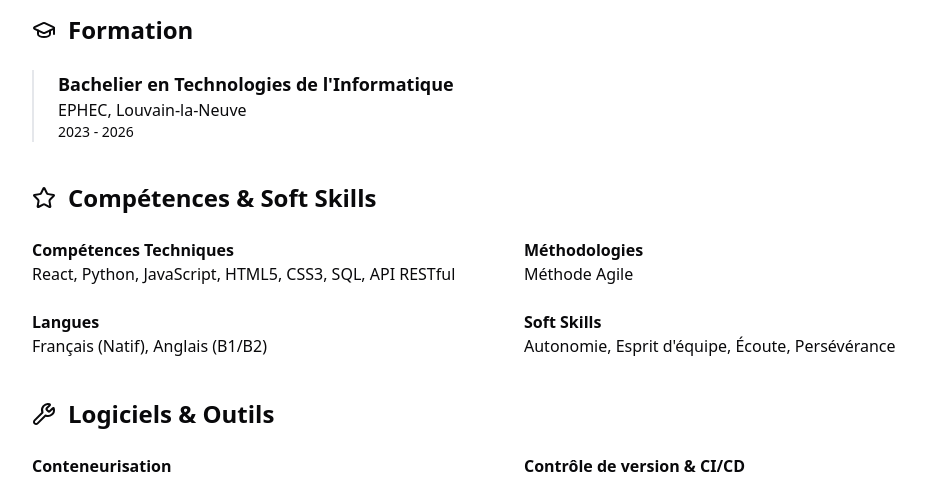
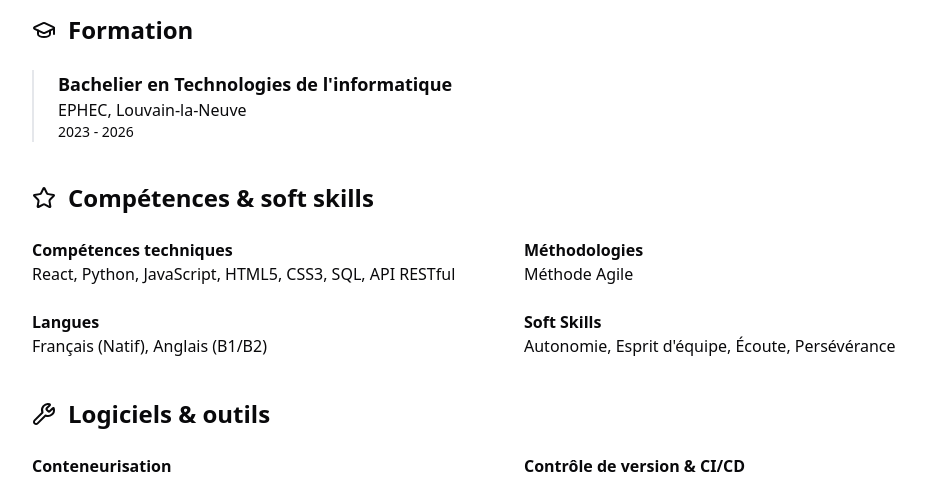
Before and after one commit to clemoudo/portfolio, a Next.js app in the folder web-app/: page /cv in a window 1280 px wide. Shown: the part 647-1127 px from the top of the page, without its empty margins (128-1054 px from the left). Built offline with nearby package versions, Linux system fonts and the light colour scheme.

Commit message:
rectification des majuscules

```diff
--- a/web-app/app/(pages)/contact/page.tsx
+++ b/web-app/app/(pages)/contact/page.tsx
@@ -27,7 +27,7 @@ export default function ContactPage() {
         {/* Carte Email */}
         <div className="border-border/40 bg-foreground/5 rounded-lg border p-8 text-center">
           <Mail className="text-foreground/80 mx-auto h-10 w-10" />
-          <h2 className="mt-4 text-xl font-semibold">Par Email</h2>
+          <h2 className="mt-4 text-xl font-semibold">Par email</h2>
           <p className="text-foreground/80 mt-2 text-lg">{email}</p>
           <a
             href={`mailto:${email}`}
--- a/web-app/app/(pages)/cv/page.tsx
+++ b/web-app/app/(pages)/cv/page.tsx
@@ -28,7 +28,7 @@ const experiences = [
 
 const education = [
   {
-    degree: "Bachelier en Technologies de l'Informatique",
+    degree: "Bachelier en Technologies de l'informatique",
     school: "EPHEC, Louvain-la-Neuve",
     period: "2023 - 2026", // J'ai repris la date de l'expérience "Étudiant"
   },
@@ -36,7 +36,7 @@ const education = [
 
 const skills = [
   {
-    category: "Compétences Techniques",
+    category: "Compétences techniques",
     items: "React, Python, JavaScript, HTML5, CSS3, SQL, API RESTful",
   },
   { category: "Méthodologies", items: "Méthode Agile" },
@@ -118,7 +118,7 @@ export default function CVPage() {
         <section>
           <h2 className="flex items-center text-2xl font-semibold">
             <Star className="text-foreground/80 mr-3 h-6 w-6" />
-            Compétences & Soft Skills
+            Compétences & soft skills
           </h2>
           <div className="mt-6 grid grid-cols-1 gap-6 sm:grid-cols-2">
             {skills.map((skill, index) => (
@@ -134,7 +134,7 @@ export default function CVPage() {
         <section>
           <h2 className="flex items-center text-2xl font-semibold">
             <Wrench className="text-foreground/80 mr-3 h-6 w-6" />
-            Logiciels & Outils
+            Logiciels & outils
           </h2>
           <div className="mt-6 grid grid-cols-1 gap-6 sm:grid-cols-2">
             {tools.map((tool, index) => (
--- a/web-app/app/(pages)/projet-pro/page.tsx
+++ b/web-app/app/(pages)/projet-pro/page.tsx
@@ -13,7 +13,7 @@ export default function ProjetProPage() {
 
       {/* Section 1: Description du projet */}
       <div className="prose mt-12 max-w-none">
-        <h2>Mon Objectif</h2>
+        <h2>Mon objectif</h2>
         <p>
           Mon objectif à moyen terme est de compléter mes études par un Master à
           l'UCL afin d'acquérir des compétences plus spécialisé dans un domaine.
@@ -72,7 +72,7 @@ export default function ProjetProPage() {
 
           {/* Colonne des Faiblesses */}
           <div className="border-border/40 bg-foreground/5 rounded-lg border p-6">
-            <h3 className="text-xl font-semibold">Axes d'Amélioration</h3>
+            <h3 className="text-xl font-semibold">Axes d'amélioration</h3>
             <ul className="prose mt-4 max-w-none list-disc pl-5">
               <li>
                 <strong>Optimisation et performance :</strong> Bien que je sois
```
